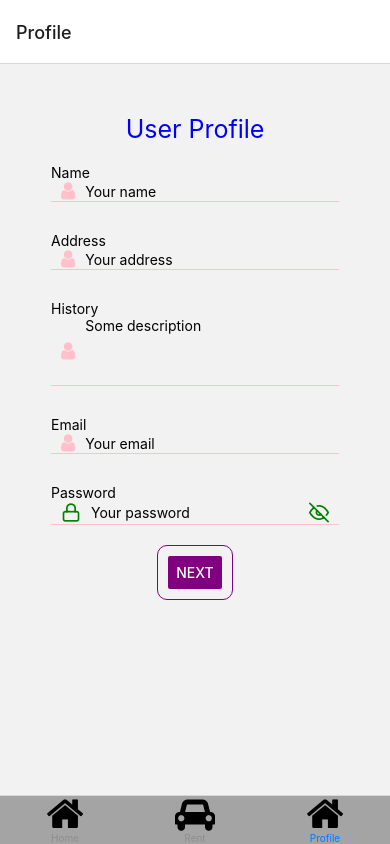
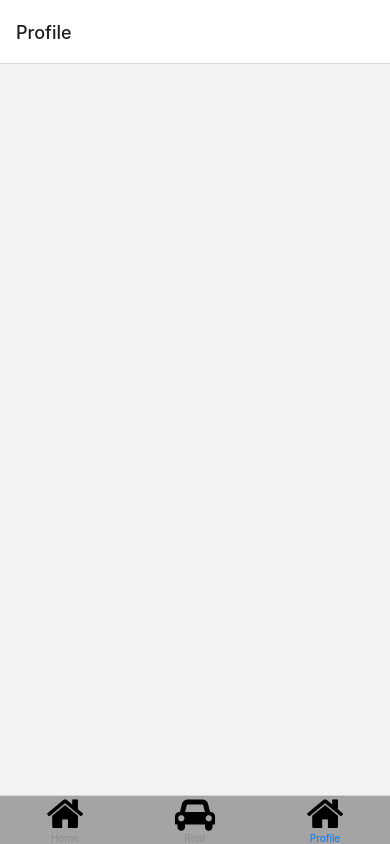
Before and after one commit to NikolajBS/React-native-1st-handin, a React Native app in the folder car-rental-app/: screen /Profile in a window 390 px wide. Built offline with nearby package versions, Linux system fonts and the light colour scheme.

Commit message:
more fixes

```diff
--- a/car-rental-app/App.tsx
+++ b/car-rental-app/App.tsx
@@ -1,6 +1,6 @@
 import { StatusBar } from 'expo-status-bar';
 import { StyleSheet, Text, View } from 'react-native';
-import RentalScreen from './components/RentalScreen';
+import RentalScreen from './screens/RentalScreen';
 import { NavigationContainer } from '@react-navigation/native';
 import { createBottomTabNavigator } from '@react-navigation/bottom-tabs';
 import HomeScreen from './screens/Home';
--- a/car-rental-app/package.json
+++ b/car-rental-app/package.json
@@ -13,12 +13,13 @@
     "@react-native-async-storage/async-storage": "1.18.2",
     "@react-navigation/bottom-tabs": "^6.5.11",
     "@react-navigation/native": "^6.1.9",
+    "@types/react-native-vector-icons": "^6.4.16",
     "expo": "~49.0.13",
     "expo-status-bar": "~1.6.0",
     "react": "18.2.0",
     "react-native": "0.72.6",
     "react-native-animatable": "^1.4.0",
-    "react-native-vector-icons": "^10.0.0"
+    "react-native-vector-icons": "^10.0.1"
   },
   "devDependencies": {
     "@babel/core": "^7.20.0",
--- a/car-rental-app/screens/Home.tsx
+++ b/car-rental-app/screens/Home.tsx
@@ -41,13 +41,13 @@ const HomeScreen = () =>{
       </View>
       <View style={styles.flexbox}>
         <View style={styles.box1}>
-          <Image source={require('../../imgs/car1.jpg')} style={styles.images} />
+          <Image source={require('../imgs/car1.jpg')} style={styles.images} />
           <Text style={styles.txtcolor}>{carName}</Text>
           <Text>This car is very cool, now please rent it.</Text>
         </View>
 
         <View style={styles.box2}>
-          <Image source={require('../../imgs/car1.jpg')} style={styles.images} />
+          <Image source={require('../imgs/car2.jpg')} style={styles.images} />
           <Text style={styles.txtcolor}>Car 2</Text>
           <Text>This car is very cool, now please rent it.</Text>
         </View>
--- a/car-rental-app/screens/ProfileScreen.tsx
+++ b/car-rental-app/screens/ProfileScreen.tsx
@@ -1,6 +1,6 @@
 import React, { useState } from 'react';
 import { StyleSheet, Text, View, TextInput, TouchableOpacity, Button } from 'react-native';
-import FontAwesome from 'react-native-vector-icons/FontAwesome';
+import { FontAwesome } from '@expo/vector-icons';
 import Feather from 'react-native-vector-icons/Feather';
 import * as Animatable from 'react-native-animatable';
 
@@ -19,20 +19,20 @@ const SignInScreen = ({ navigation }) => {
 
 
 
-  const textInputChange = (val) => {
+  const textInputChange = (val:string) => {
     setEmail(val);
   };
 
-  const handlePasswordChange = (val) => {
+  const handlePasswordChange = (val:string) => {
     setPassword(val);
   };
-  const handleNameChange = (val) => {
+  const handleNameChange = (val:string) => {
     setName(val);
   };
-  const handleAddressChange = (val) => {
+  const handleAddressChange = (val:string) => {
     setAddress(val);
   };
-  const handleDescriptionChange = (val) => {
+  const handleDescriptionChange = (val:string) => {
     setDescription(val);
   };
 
@@ -43,7 +43,7 @@ const SignInScreen = ({ navigation }) => {
   };
 
   const handleNext = () => {
-    if (name && address && email && Description && password ) {
+    if (name && address && email && Description && password) {
       // All fields are filled, so navigate to the home page
       navigation.navigate('HomeScreen');
     } else {
@@ -56,27 +56,18 @@ const SignInScreen = ({ navigation }) => {
 
 
   //Profile
+  const ProfileScreen = () => {
     return (
       <View style={styles.container}>
         <View style={styles.header}>
           <Text style={styles.headerText}>User Profile</Text>
         </View>
 
-
-
-
         <View style={styles.footer}>
-
-
           <Text style={styles.footerText}>Name</Text>
           <View style={styles.action}>
             <FontAwesome name="user" color="pink" size={20} />
-          <TextInput
-            placeholder="Your name"
-            style={styles.textInput}
-            value={name}
-            onChangeText={(val) => handleNameChange(val)}
-          />
+            <TextInput placeholder="Your name" style={styles.textInput} value={name} onChangeText={(val) => handleNameChange(val)} />
             {name ? (
               <Animatable.View animation="bounceIn" duration={500}>
                 <Feather name="check-circle" color="green" size={20} />
@@ -85,7 +76,7 @@ const SignInScreen = ({ navigation }) => {
           </View>
 
 
-        <Text style={ [styles.footerText, { marginTop: 30 }]}>Address</Text>
+          <Text style={[styles.footerText, { marginTop: 30 }]}>Address</Text>
           <View style={styles.action}>
             <FontAwesome name="user" color="pink" size={20} />
             <TextInput
@@ -120,13 +111,7 @@ const SignInScreen = ({ navigation }) => {
             ) : null}
           </View>
 
-
-
-
-
-
-
-        <Text style={ [styles.footerText, { marginTop: 30 }]}>Email</Text>
+          <Text style={[styles.footerText, { marginTop: 30 }]}>Email</Text>
           <View style={styles.action}>
             <FontAwesome name="user" color="pink" size={20} />
             <TextInput
@@ -145,7 +130,7 @@ const SignInScreen = ({ navigation }) => {
 
 
 
-        <Text style={[styles.Text, { marginTop: 30 }]}>Password</Text>
+          <Text style={[styles.footerText, { marginTop: 30 }]}>Password</Text>
           <View style={styles.action}>
             <Feather name="lock" color="green" size={20} />
             <TextInput
@@ -177,7 +162,7 @@ const SignInScreen = ({ navigation }) => {
     );
   };
 
-
+}
 
 const styles = StyleSheet.create({
   container: {
@@ -192,7 +177,7 @@ const styles = StyleSheet.create({
   headerText: {
     fontSize: 25,
     color: 'blue',
-    paddingTop:20,
+    paddingTop: 20,
   },
   footer: {},
   footerText: {
@@ -230,11 +215,6 @@ const styles = StyleSheet.create({
     borderRadius: 10,
   },
 
-footerText:{
-
-}
-
-
 });
 
 export default SignInScreen;
```
Also changed, not shown: car-rental-app/screens/RentalScreen.tsx (renamed from car-rental-app/components/RentalScreen.tsx), 1 other file (tests, documents, lock files or other folders). Lines whose indentation alone changed are shown as unchanged.
